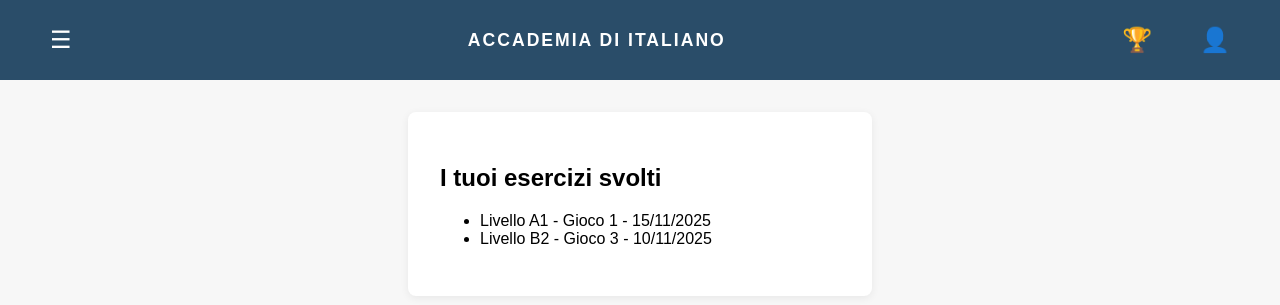
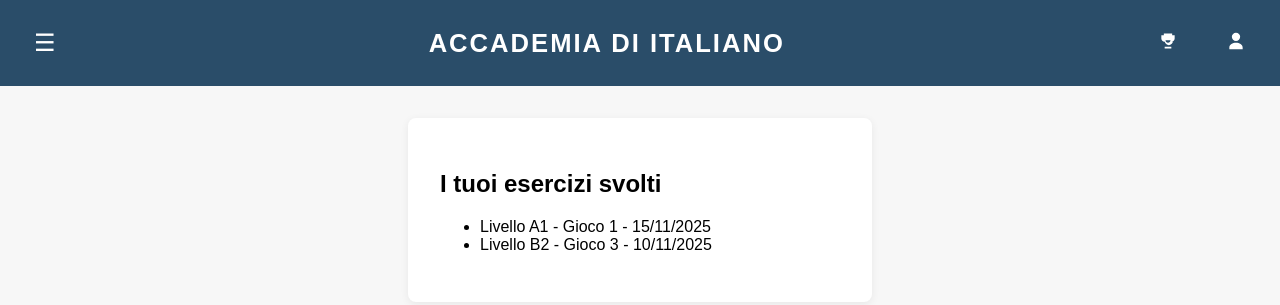
Before and after one commit to WeakestJavaCoder/ProgettoInformatica, a plain HTML site: page esercizi.html in a window 1280 px wide. Drawn offline with Linux system fonts and the light colour scheme; sample sign-in values are in the browser's storage.

Commit message:
Update esercizi.html

```diff
--- a/esercizi.html
+++ b/esercizi.html
@@ -1,6 +1,9 @@
 <!DOCTYPE html>
 <html lang="it">
 <head>
+  <meta charset="UTF-8">
+  <title>Esercizi Svolti</title>
+  <link rel="stylesheet" href="style.css">
   <style>
     .top-bar {
       padding-top: 0.7em;
@@ -59,70 +62,6 @@
       }
     }
   </style>
-      <style>
-        .top-bar {
-          padding-top: 0.7em;
-          padding-bottom: 0.7em;
-          min-height: 64px;
-          background: #2a4d69;
-          transition: min-height 0.2s, padding 0.2s;
-        }
-        @media (max-width: 600px) {
-          .top-bar {
-            min-height: 48px;
-            padding-top: 0.4em;
-            padding-bottom: 0.4em;
-          }
-        }
-      </style>
-    <style>
-      .header-row {
-        display: flex;
-        align-items: center;
-        justify-content: space-between;
-        width: 100%;
-        min-width: 0;
-        background:#2a4d69;
-        padding:0.2em 1em;
-        gap:0.5em;
-      }
-      .header-left {
-        display: flex;
-        align-items: center;
-        gap: 12px;
-        min-width: 0;
-      }
-      .header-center {
-        display: flex;
-        flex: 1 1 0%;
-        justify-content: center;
-        align-items: center;
-        min-width: 0;
-        z-index: 1;
-      }
-      .header-center h1 {
-        font-size: 1.1rem;
-        margin: 0;
-        white-space: nowrap;
-        overflow: hidden;
-        text-overflow: ellipsis;
-        color: #fff;
-      }
-      .header-right {
-        display: flex;
-        align-items: center;
-        gap: 12px;
-        min-width: 0;
-      }
-      @media (max-width: 600px) {
-        .header-center h1 {
-          font-size: 0.95rem;
-        }
-      }
-    </style>
-  <meta charset="UTF-8">
-  <title>Esercizi Svolti</title>
-  <link rel="stylesheet" href="style.css">
 </head>
 <body>
   <header class="top-bar">
@@ -134,8 +73,18 @@
             <h1 class="main-title title-common">ACCADEMIA DI ITALIANO</h1>
         </div>
         <div class="header-right">
-          <button id="trophy" class="header-btn" title="Esercizi svolti">&#x1F3C6;</button>
-          <button id="user" class="header-btn" title="Accedi/Registrati">&#128100;</button>
+          <!-- Coppa stilizzata bianca -->
+          <button id="trophy" class="header-btn" title="Esercizi svolti" aria-label="Esercizi svolti">
+            <svg width="20" height="20" viewBox="0 0 24 24" fill="#fff" xmlns="http://www.w3.org/2000/svg">
+              <path d="M17 3H7v2H4v4c0 2.2 1.8 4 4 4h.1c.5 2.2 2.4 4 4.9 4s4.4-1.8 4.9-4H16c2.2 0 4-1.8 4-4V5h-3V3zm-5 11c-1.7 0-3-1.3-3-3h6c0 1.7-1.3 3-3 3zm-4 5h8v2H8v-2z"/>
+            </svg>
+          </button>
+          <!-- Omino stilizzato bianco -->
+          <button id="user" class="header-btn" title="Accedi/Registrati" aria-label="Account">
+            <svg width="20" height="20" viewBox="0 0 24 24" fill="#fff" xmlns="http://www.w3.org/2000/svg">
+              <path d="M12 12a5 5 0 1 0 0-10 5 5 0 0 0 0 10zm0 2c-4 0-8 2-8 6v2h16v-2c0-4-4-6-8-6z"/>
+            </svg>
+          </button>
         </div>
     </div>
   </header>
```
Lines whose indentation alone changed are shown as unchanged.
